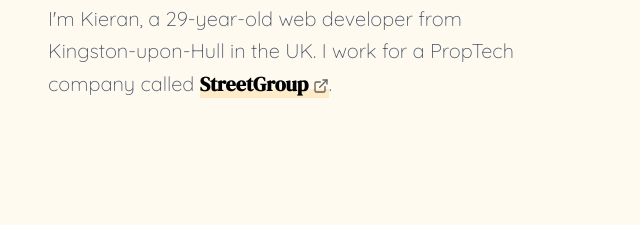
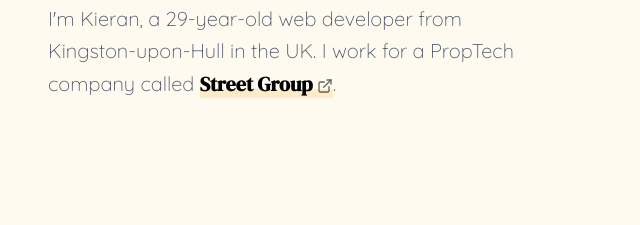
Before and after one commit to kayrunm/kayrunm.github.io, a website: page docs/index.html in a window 1280 px wide. Shown: the part 405-630 px from the top of the page, 0-640 px from the left. Drawn offline with Linux system fonts and the light colour scheme.

Commit message:
Fix space

```diff
--- a/docs/index.html
+++ b/docs/index.html
@@ -22,7 +22,7 @@
 
         <div class="md:w-4/5 lg:w-3/5 xl:w-2/5 text-lg md:text-xl tracking-relaxed leading-relaxed text-gray-700">
             <p>
-                I'm Kieran, a 29-year-old web developer from Kingston-upon-Hull in the UK. I work for a PropTech company called <a href="https://streetgroup.co.uk" class="link link--external" target="_blank" rel="noopener">StreetGroup <img src="images/external-link.svg" alt="(Opens in new tab)"></a>.
+                I'm Kieran, a 29-year-old web developer from Kingston-upon-Hull in the UK. I work for a PropTech company called <a href="https://streetgroup.co.uk" class="link link--external" target="_blank" rel="noopener">Street Group <img src="images/external-link.svg" alt="(Opens in new tab)"></a>.
             </p>
         </div>
 
```
